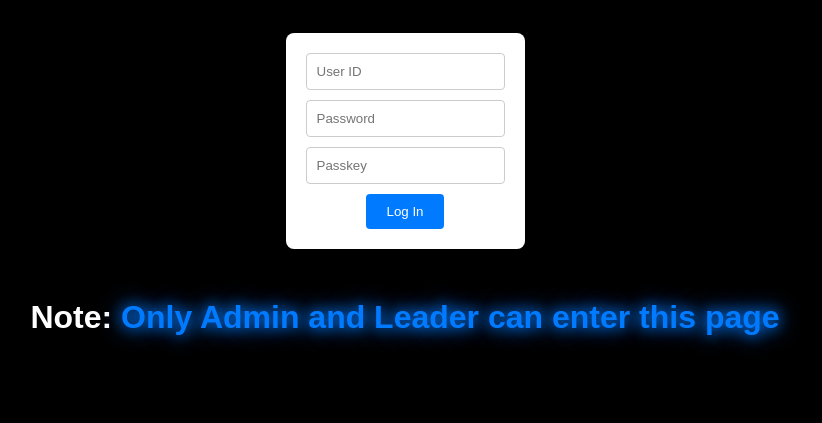
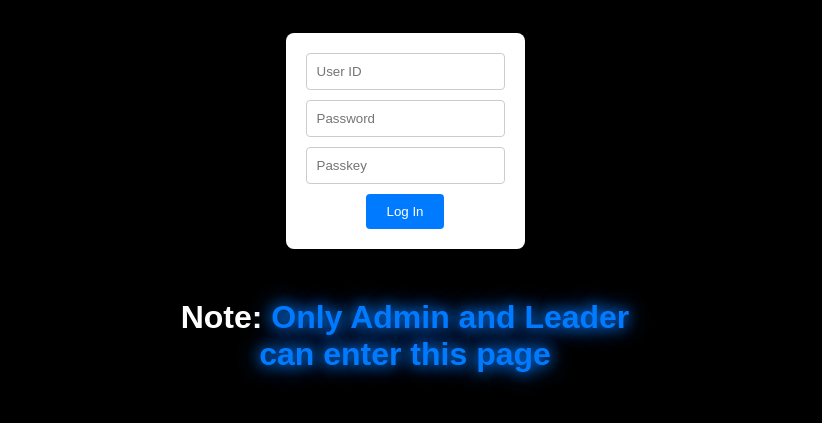
Before and after one commit to YrInspireIT/yrinspireit.github.io, a plain HTML site: page index.html in a window 1280 px wide. Shown: the part 303-726 px from the top of the page, without its empty margins (235-1057 px from the left). Drawn offline with Linux system fonts and the light colour scheme.

Commit message:
Update index.html

```diff
--- a/index.html
+++ b/index.html
@@ -2,7 +2,7 @@
 <html lang="en">
 <head>
     <meta charset="UTF-8">
-    <title>Login</title>
+    <title>Admin Panel | Log In | Your Inspire IT</title>
     <style>
         body {
             font-family: Arial, sans-serif;
@@ -90,7 +90,7 @@
         <button onclick="showPopup()">Log In</button>
     </form>
 
-    <h1>Note: <b>Only Admin and Leader can enter this page</b></h1>
+    <h1>Note: <b>Only Admin and Leader<br> can enter this page</b></h1>
 
     <script>
         function showPopup() {
```
